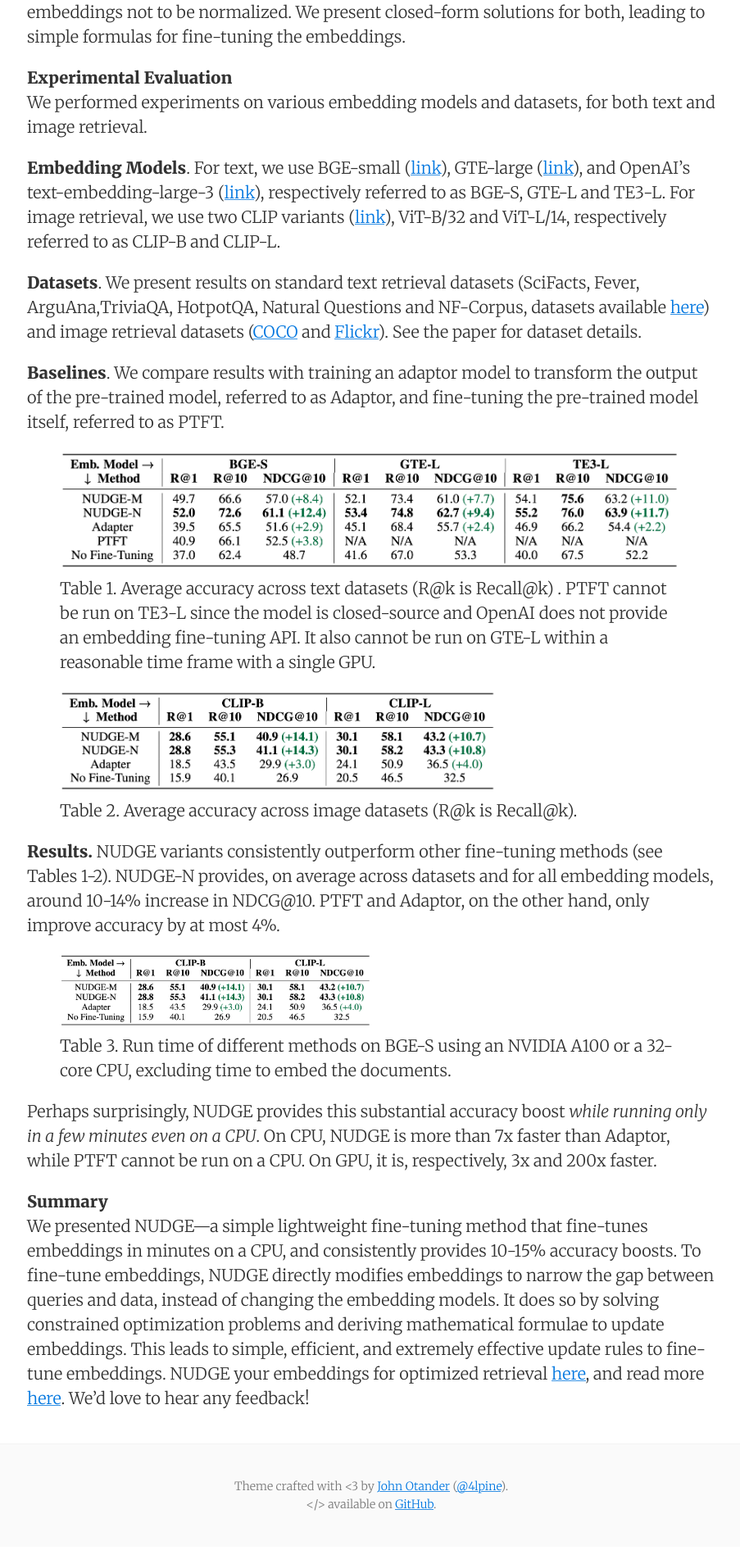
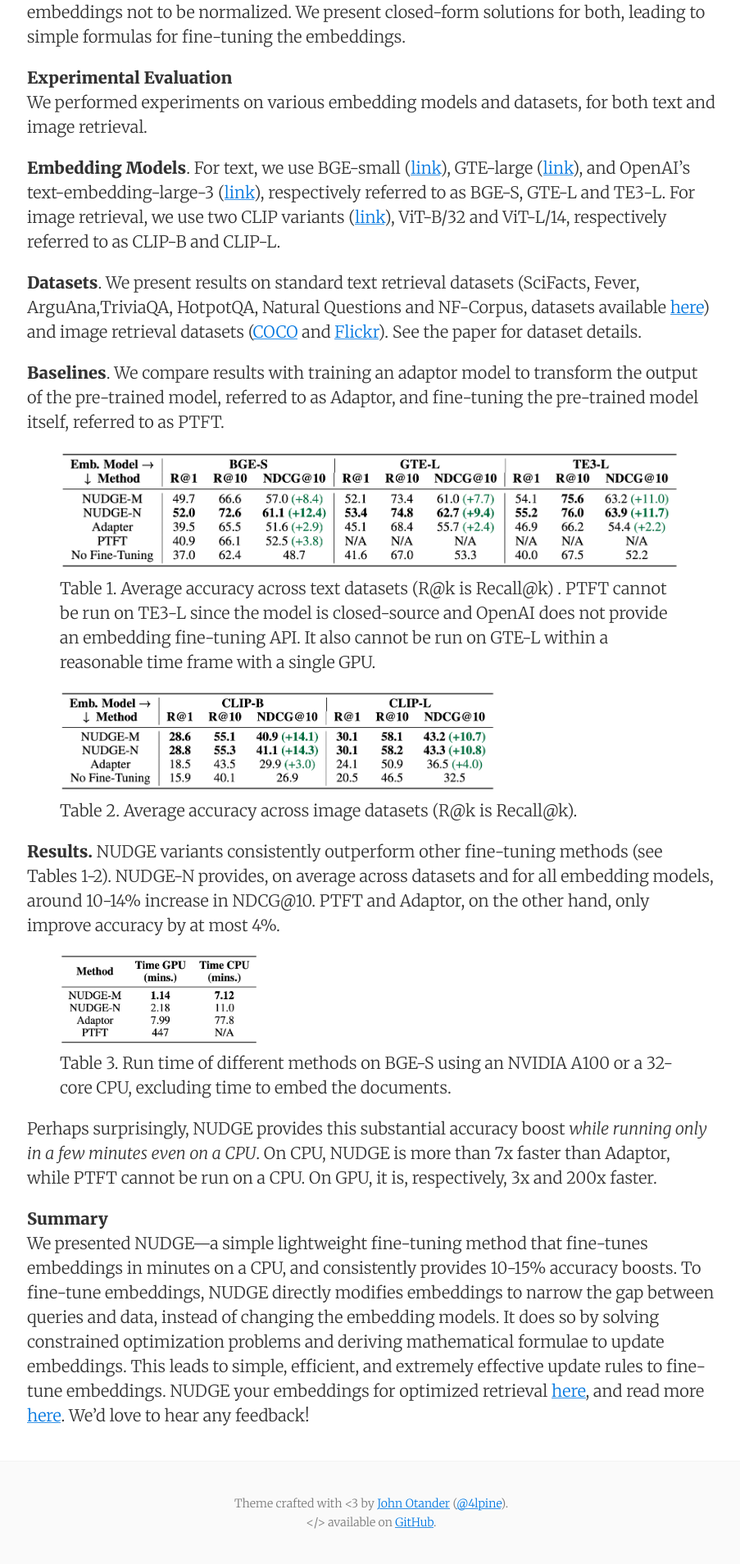
Before and after one commit to data-people-group/data-people-group.github.io, a Jekyll site: the page built from _posts/2024-09-05-nudge.md, in a window 1280 px wide. Shown: the part 2607-4515 px from the top of the page at 82% size, without its empty margins (187-1090 px from the left). Built offline with Jekyll 4.4.1, drawn with Linux system fonts in a browser that asks for light colours; before the commit the page ends 4494 px from its top, so only the background shows below that.

Commit message:
Update 2024-09-05-nudge.md

```diff
--- a/_posts/2024-09-05-nudge.md
+++ b/_posts/2024-09-05-nudge.md
@@ -58,7 +58,7 @@ We performed experiments on various embedding models and datasets, for both text
 **Results.** NUDGE variants consistently outperform other fine-tuning methods (see Tables 1-2). NUDGE-N provides, on average across datasets and for all embedding models, around 10-14% increase in NDCG@10. PTFT and Adaptor, on the other hand, only improve accuracy by at most 4%.
 
 <figure>
-  <img src="https://data-people-group.github.io/images/nudge/res_img.png"  style="width:50%">
+  <img src="https://data-people-group.github.io/images/nudge/res_runtime.png"  style="width:32%">
   <figcaption>Table 3. Run time of different methods on BGE-S using an NVIDIA A100 or a 32-core CPU, excluding time to embed the documents.</figcaption>
 </figure>
 
```
